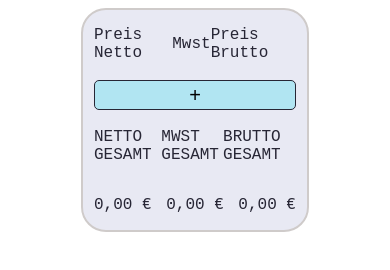
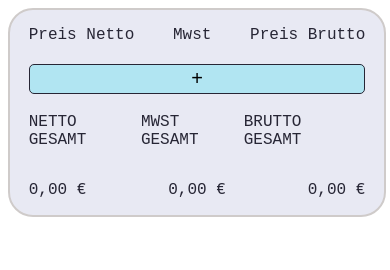
Before and after one commit to oliverZ97/taxCalculator, a plain HTML site: page index.html in a window 390 px wide. Drawn offline with Linux system fonts and the light colour scheme.

Commit message:
add media Query for devices with a width more then 800px and less then 1200px

```diff
--- a/style.css
+++ b/style.css
@@ -46,3 +46,9 @@ body {
     border-radius: 5px;
     font-size: 20px;
 }
+
+@media only screen and (max-width: 1400px) {
+    .main {
+        width: 100%;
+    }
+}
```
